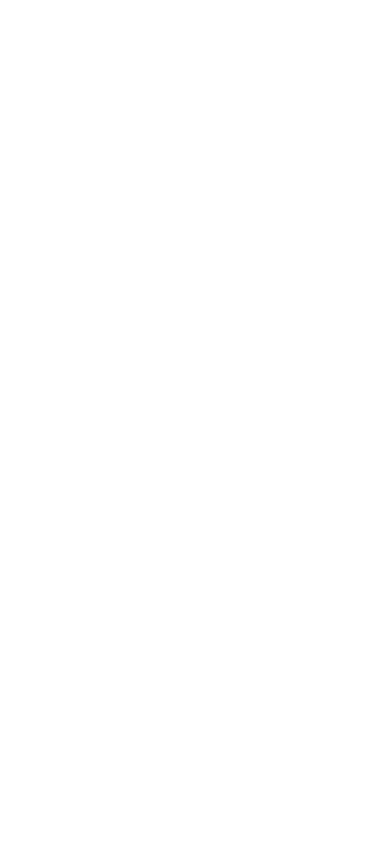
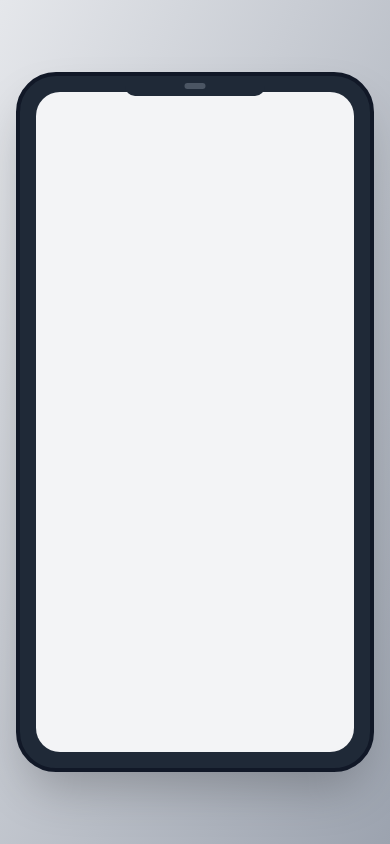
Before and after one commit to ashon-shakya/contact-list-tailwind, a plain HTML site: page index.html in a window 390 px wide. Drawn offline with nearby package versions, Linux system fonts and the light colour scheme.

Commit message:
Phone body styling

```diff
--- a/index.html
+++ b/index.html
@@ -13,7 +13,20 @@
     />
     <link rel="stylesheet" href="style.css" />
   </head>
-  <body>
+  <body
+    class="bg-gradient-to-br from-gray-200 to-gray-400 flex items-center justify-center min-h-screen p-4"
+  >
+    <div
+      class="w-full max-w-sm h-[700px] bg-gray-800 rounded-[40px] shadow-2xl p-4 border-4 border-gray-900 relative overflow-hidden flex flex-col"
+    >
+      <div class="phone-notch">
+        <div class="phone-speaker"></div>
+      </div>
+
+      <div
+        class="bg-gray-100 h-full w-full rounded-[24px] overflow-y-auto flex-grow"
+      ></div>
+    </div>
     <script src="script.js"></script>
   </body>
 </html>
--- a/style.css
+++ b/style.css
@@ -0,0 +1,33 @@
+body {
+  font-family: "Inter", sans-serif;
+}
+html,
+body {
+  height: 100%;
+  margin: 0;
+  padding: 0;
+}
+.phone-notch {
+  width: 40%;
+  height: 20px;
+  background-color: #1f2937;
+  border-bottom-left-radius: 10px;
+  border-bottom-right-radius: 10px;
+  margin: 0 auto;
+  position: absolute;
+  top: 0;
+  left: 50%;
+  transform: translateX(-50%);
+  z-index: 10;
+}
+
+.phone-speaker {
+  width: 15%;
+  height: 6px;
+  background-color: #4b5563;
+  border-radius: 3px;
+  position: absolute;
+  top: 7px;
+  left: 50%;
+  transform: translateX(-50%);
+}
```
